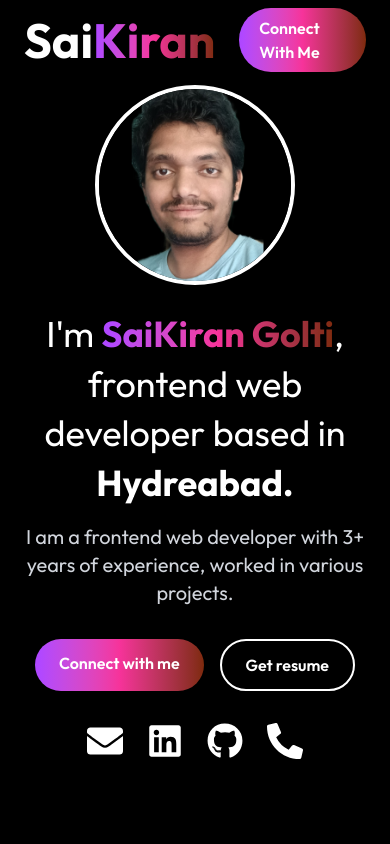
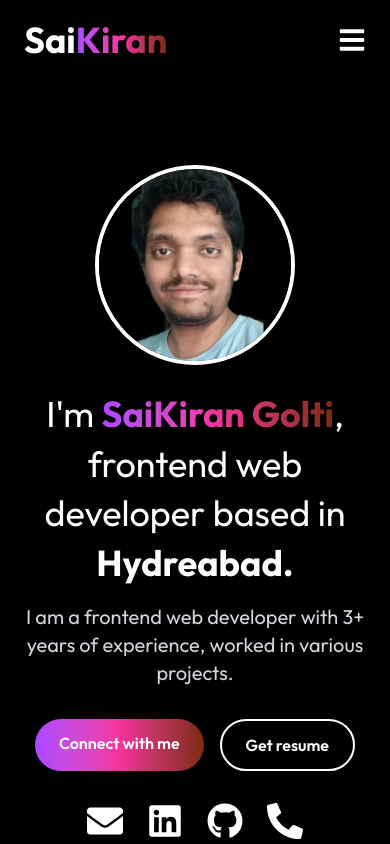
Before and after one commit to golti-saikiran/saikirangolti-portfolio, a React (Vite) app: page / in a window 390 px wide. Shown: the top 844 px of the page. Built offline with nearby package versions, Linux system fonts and the light colour scheme; a web font is replaced by a local one.

Commit message:
added side menu in small screens

```diff
--- a/src/components/Hero.jsx
+++ b/src/components/Hero.jsx
@@ -7,7 +7,7 @@ const Hero = () => {
 
     return (
         <section
-            className="w-full min-h-screen bg-black text-white flex flex-col justify-center items-center text-center px-4"
+            className="w-full min-h-screen bg-black text-white flex flex-col justify-center items-center text-center px-4 mt-20"
             id="home"
         >
             {/* Profile Image */}
--- a/src/components/NavBar.jsx
+++ b/src/components/NavBar.jsx
@@ -1,6 +1,22 @@
-import React from 'react'
+import React, { useState, useEffect } from 'react';
+import { FaBars, FaTimes } from 'react-icons/fa';
 
 const NavBar = () => {
+    const [isOpen, setIsOpen] = useState(false);
+
+    useEffect(() => {
+        const handleResize = () => {
+            if (window.innerWidth > 575) {
+                setIsOpen(false);
+            }
+        };
+
+        window.addEventListener('resize', handleResize);
+
+        // Cleanup on unmount
+        return () => window.removeEventListener('resize', handleResize);
+    }, []);
+
     const menuOptions = [
         { id: 1, title: 'Home', link: '#home' },
         { id: 2, title: 'Skills', link: '#skills' },
@@ -8,13 +24,13 @@ const NavBar = () => {
         { id: 4, title: 'About Me', link: '#about' },
         { id: 5, title: 'Contact', link: '#contact' },
     ];
+
     return (
-        <nav className="w-full h-20 flex justify-around items-center px-6 py-4 bg-black text-white fixed top-0 left-0 z-50 shadow-md">
+        <nav className="w-full h-20 flex justify-between items-center px-6 py-4 bg-black text-white fixed top-0 left-0 z-50 shadow-md">
             {/* Logo */}
-
-            <div className=" flex items-center justify-center bg-black">
-                <h1 className="text-5xl font-bold cursor-pointer" >
-                    <a href='#home'>
+            <div className="flex items-center justify-center bg-black">
+                <h1 className="text-4xl font-bold cursor-pointer">
+                    <a href="#home">
                         <span className="text-white">Sai</span>
                         <span className="bg-gradient-to-r from-purple-500 via-pink-500 to-orange-900 bg-clip-text text-transparent">
                             Kiran
@@ -23,23 +39,46 @@ const NavBar = () => {
                 </h1>
             </div>
 
-            {/* Nav Links */}
+            {/* Desktop Nav */}
             <ul className="hidden md:flex gap-6 text-xl bg-black">
                 {menuOptions.map((item) => (
                     <li key={item.id} className="hover:text-pink-400 cursor-pointer transition-colors duration-300">
-                        <a href={item.link} className=''>{item.title}</a>
+                        <a href={item.link}>{item.title}</a>
                     </li>
                 ))}
             </ul>
 
-            {/* Connect Button */}
-            <a className="ml-6 bg-gradient-to-r from-purple-500 via-pink-500 to-orange-900 text-white px-5 py-2 rounded-full font-semibold hover:opacity-90 hover:border-2 border-green-300 transition-opacity duration-300"
-                href='#contact'
+            {/* Connect Button - Hidden on small screens */}
+            <a
+                href="#contact"
+                className="hidden md:inline ml-6 bg-gradient-to-r from-purple-500 via-pink-500 to-orange-900 text-white px-5 py-2 rounded-full font-semibold hover:opacity-90 hover:border-2 border-green-300 transition-opacity duration-300"
             >
                 Connect With Me
             </a>
+
+            {/* Mobile Menu Icon */}
+            <div className="md:hidden z-50 cursor-pointer" onClick={() => setIsOpen(!isOpen)}>
+                {isOpen ? <FaTimes size={28} /> : <FaBars size={28} />}
+            </div>
+
+            {/* Mobile Side Menu */}
+            <div className={`fixed top-0 right-0 h-full w-2/3 sm:w-1/2 bg-black shadow-lg transform transition-transform duration-300 ${isOpen ? 'translate-x-0' : 'translate-x-full'} z-40`}>
+                <ul className="flex flex-col items-start gap-6 text-2xl p-6">
+                    {menuOptions.map((item) => (
+                        <li key={item.id} className="w-full">
+                            <a
+                                href={item.link}
+                                className="block w-full hover:text-pink-400"
+                                onClick={() => setIsOpen(false)}
+                            >
+                                {item.title}
+                            </a>
+                        </li>
+                    ))}
+                </ul>
+            </div>
         </nav>
-    )
-}
+    );
+};
 
-export default NavBar
+export default NavBar;
```
